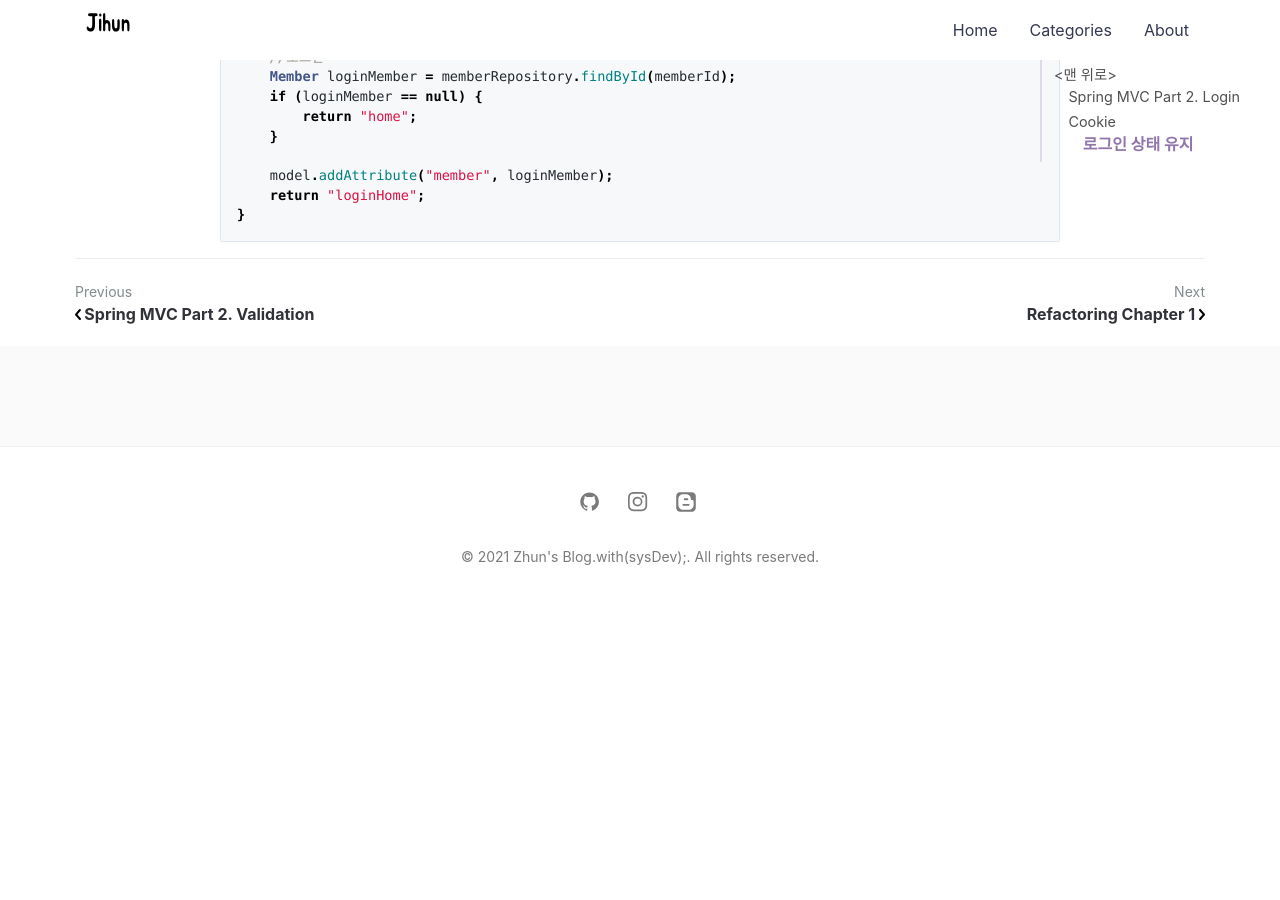
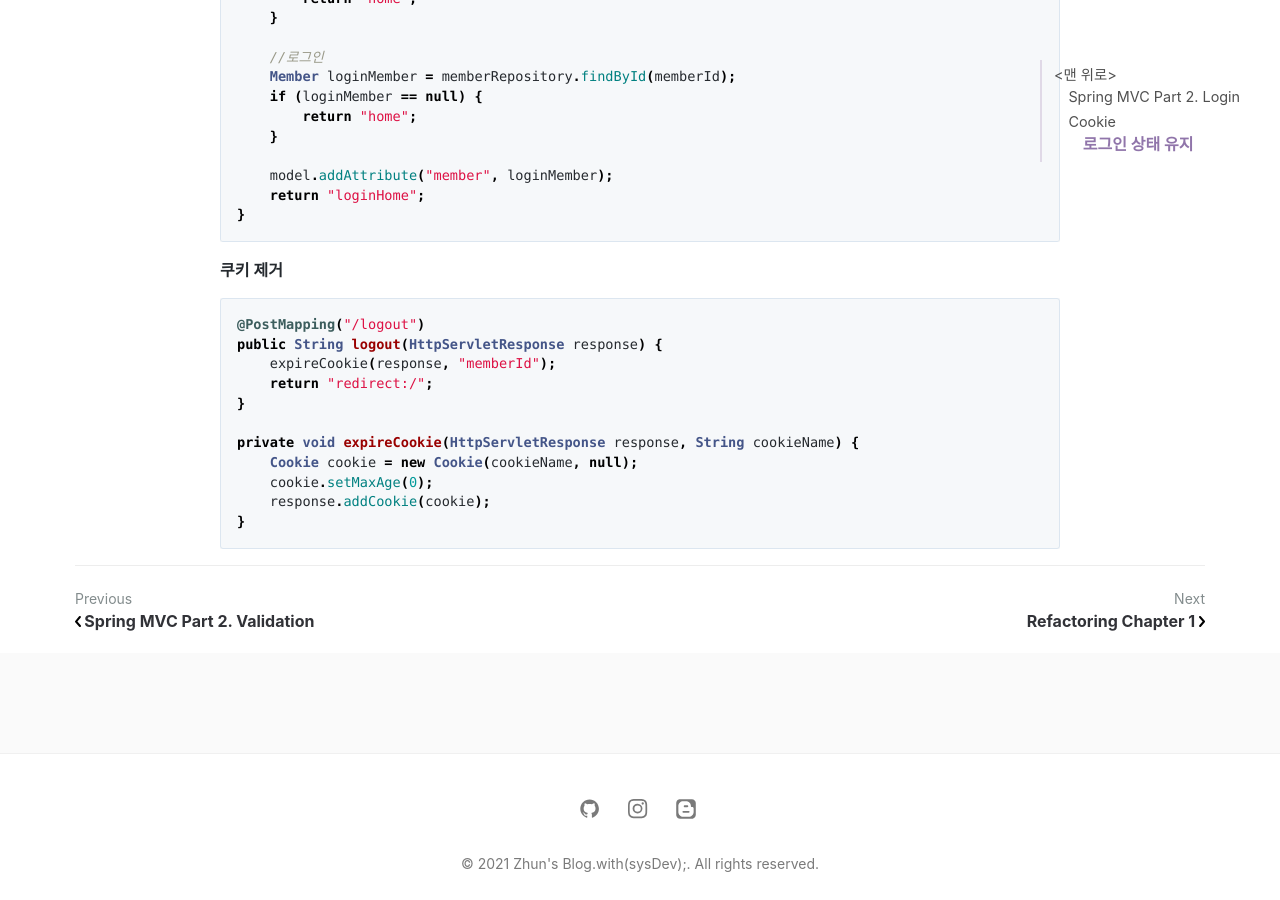
Before and after one commit to jihunparkme/jihunparkme.github.io, a Jekyll site: the page built from _posts/2021-10-13-Spring-MVC-Part2-Login.md, in a window 1280 px wide and 900 px high, scrolled down 1336 px. Built offline with Jekyll 4.4.1, drawn with Linux system fonts in a browser that asks for light colours; comment, search, counter and statistics services are not loaded; before the commit the page ends 1948 px from its top, so only the background shows below that.

Commit message:
[로그인 처리1 - 쿠키, 세션] 로그인 처리하기 - 쿠키 사용 (로그아웃)

````diff
--- a/_posts/2021-10-13-Spring-MVC-Part2-Login.md
+++ b/_posts/2021-10-13-Spring-MVC-Part2-Login.md
@@ -48,3 +48,19 @@ public String homeLogin(@CookieValue(name = "memberId", required = false) Long m
     return "loginHome";
 }
 ```
+
+**쿠키 제거**
+
+```java
+@PostMapping("/logout")
+public String logout(HttpServletResponse response) {
+    expireCookie(response, "memberId");
+    return "redirect:/";
+}
+
+private void expireCookie(HttpServletResponse response, String cookieName) {
+    Cookie cookie = new Cookie(cookieName, null);
+    cookie.setMaxAge(0);
+    response.addCookie(cookie);
+}
+```
````
